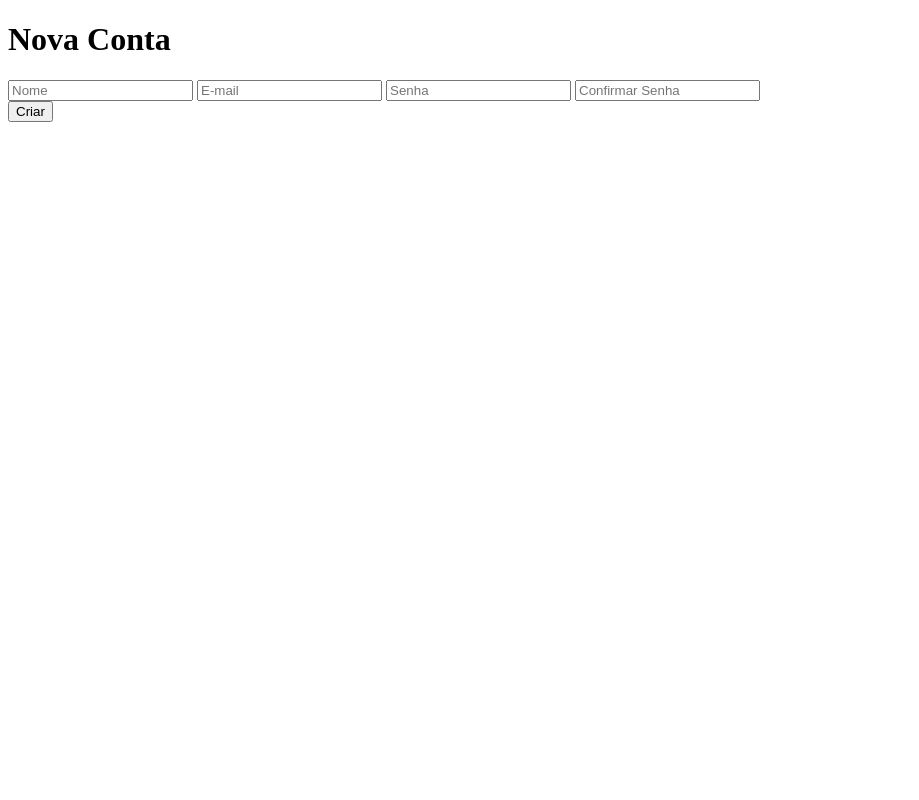
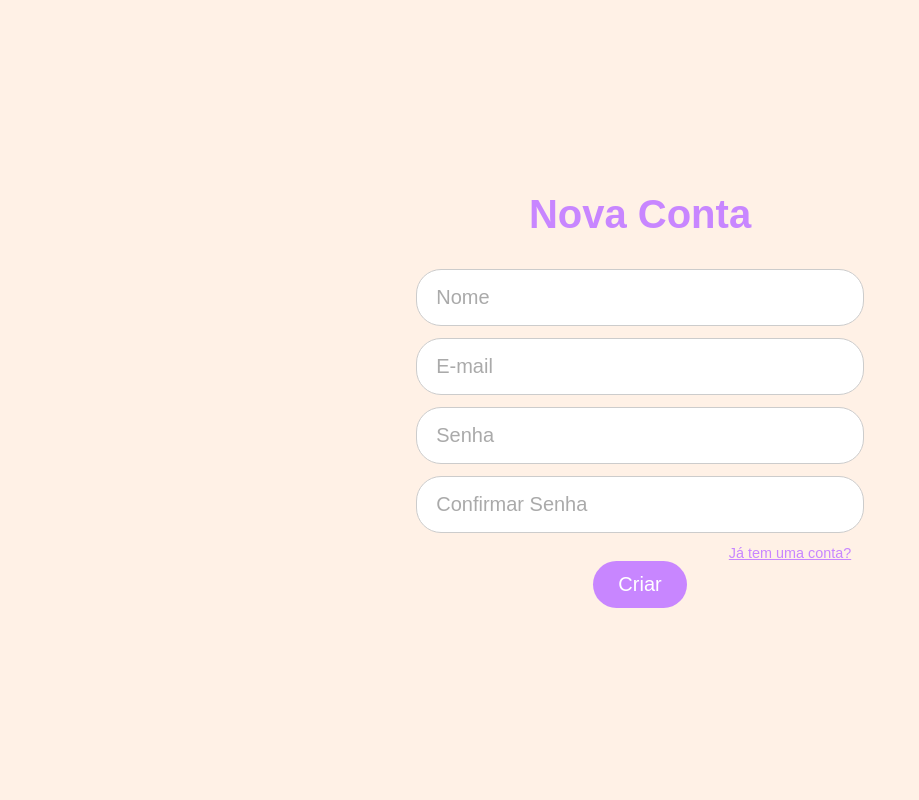
Before and after one commit to caiomatenorio/programando-o-futuro-final, a Flask app: page /cadastro in a window 1280 px wide. Shown: the whole page, without its empty margins (0-919 px from the left). Run offline with Flask 3, Linux system fonts and the light colour scheme.

Commit message:
feat: update authentication styles and link templates to use a unified CSS file

```diff
--- a/app/controllers/middlewares.py
+++ b/app/controllers/middlewares.py
@@ -29,7 +29,7 @@ def views_before_request():
     if request.endpoint in PUBLIC_ENDPOINTS:
         try:
             session_service.validate_session()
-            redirect(url_for("views.home"))
+            return redirect(url_for("views.home"))
         except UnauthorizedException:
             return
 
--- a/app/static/css/login.css
+++ b/app/static/css/auth.css
@@ -17,13 +17,12 @@ form {
   display: flex;
   flex-direction: column;
   align-items: center;
-  gap: 3vh;
 }
 
 h1 {
   font-size: 2.5rem;
   color: #c886ff;
-  margin-bottom: 1vh;
+  margin-bottom: 4vh;
 }
 
 #inputs {
@@ -59,3 +58,13 @@ button {
   font-size: 1.25rem;
   cursor: pointer;
 }
+
+a {
+  color: #c886ff;
+  text-decoration: none;
+  font-size: 0.9rem;
+  font-weight: 500;
+  text-decoration: underline;
+  text-align: end;
+  margin-right: 1vw;
+}
--- a/app/templates/login.html
+++ b/app/templates/login.html
@@ -5,7 +5,7 @@
   <meta charset="UTF-8">
   <meta name="viewport" content="width=device-width, initial-scale=1.0">
   <title>Entrar - EducaKids</title>
-  <link rel="stylesheet" href="{{ url_for('static', filename='css/login.css' ) }}">
+  <link rel="stylesheet" href="{{ url_for('static', filename='css/auth.css' ) }}">
 </head>
 
 <body>
@@ -15,6 +15,7 @@
       <div id="inputs">
         <input type="email" name="email" id="email" placeholder="E-mail">
         <input type="password" name="password" id="password" placeholder="Senha">
+        <a href="{{url_for('views.register')}}">Criar conta</a>
       </div>
       <button type="submit">Entrar</button>
     </form>
--- a/app/templates/register.html
+++ b/app/templates/register.html
@@ -5,7 +5,7 @@
   <meta charset="UTF-8">
   <meta name="viewport" content="width=device-width, initial-scale=1.0">
   <title>Criar Conta - EducaKids</title>
-  <link rel="stylesheet" href="/static/css/register.css">
+  <link rel="stylesheet" href="{{ url_for('static', filename='css/auth.css' ) }}">
 </head>
 
 <body>
@@ -17,6 +17,7 @@
         <input type="email" name="email" id="email" placeholder="E-mail">
         <input type="password" name="password" id="password" placeholder="Senha">
         <input type="password" name="confirm-password" id="confirm-password" placeholder="Confirmar Senha">
+        <a href="{{url_for('views.login')}}">Já tem uma conta?</a>
       </div>
       <button type="submit">Criar</button>
     </form>
```
Also changed, not shown: app/static/css/register.css (deleted).
